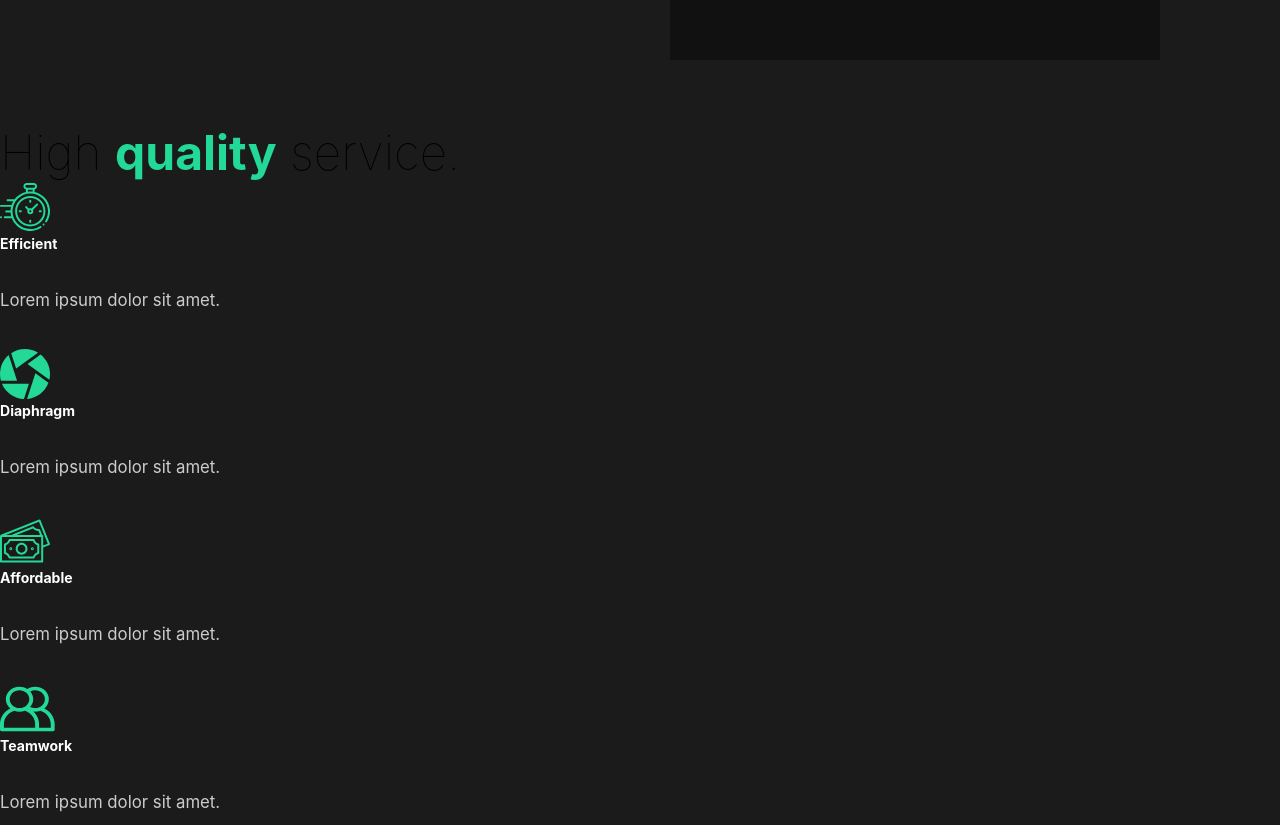
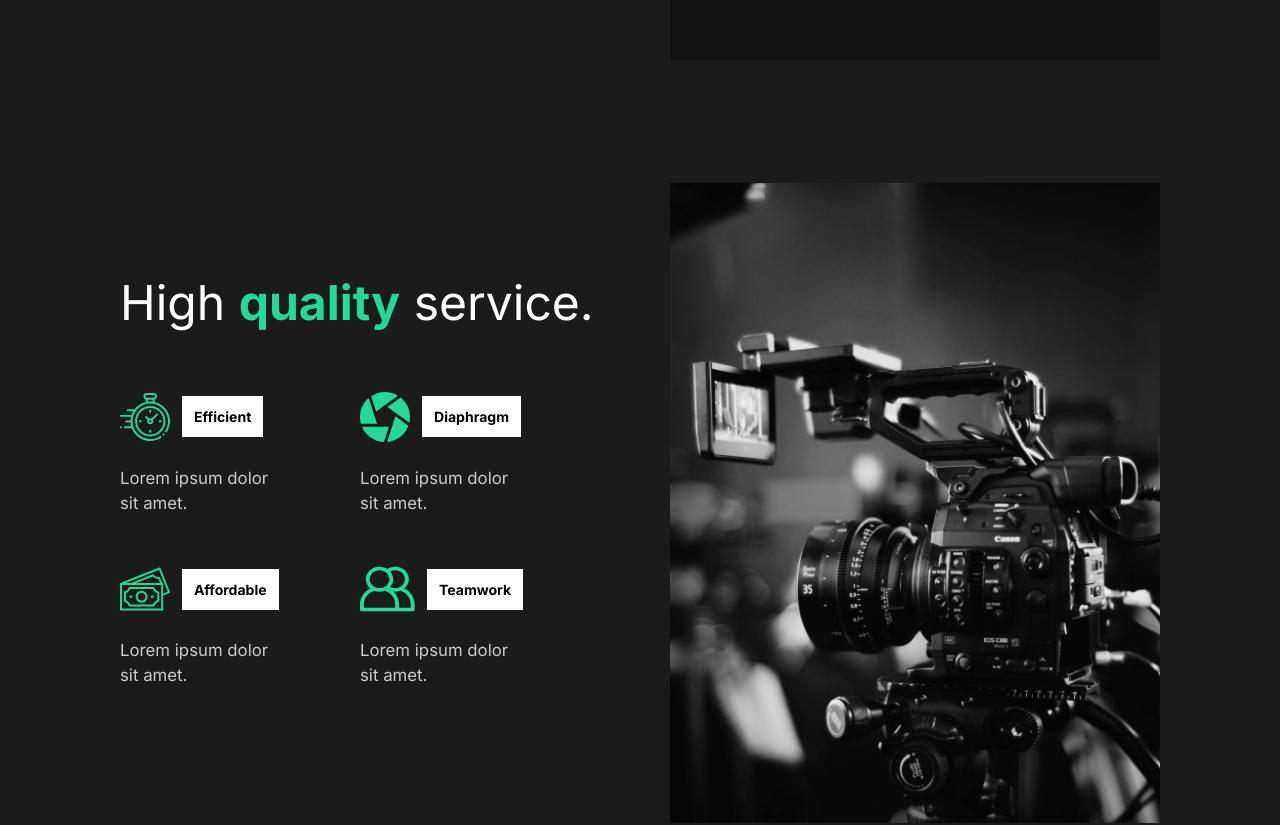
Before and after one commit to Sumerian812/Capture-Artist-Portfolio, a React (Create React App) app: page / in a window 1280 px wide. Shown: the part 640-1465 px from the top of the page. Built offline with nearby package versions, Linux system fonts and the light colour scheme.

Commit message:
Services styling

```diff
--- a/public/index.html
+++ b/public/index.html
@@ -1,14 +1,14 @@
 <!DOCTYPE html>
 <html lang="en">
+
 <head>
   <meta charset="utf-8" />
   <link rel="icon" href="%PUBLIC_URL%/favicon.ico" />
   <meta name="viewport" content="width=device-width, initial-scale=1" />
   <meta name="theme-color" content="#000000" />
-    <meta
-      name="description"
-      content="Web site created using create-react-app"
-    />
+  <meta name="description" content="Web site created using create-react-app" />
+  <link rel="preconnect" href="https://fonts.gstatic.com">
+  <link href="https://fonts.googleapis.com/css2?family=Inter:wght@400;700&family=Lobster&display=swap" rel="stylesheet">
   <link rel="apple-touch-icon" href="%PUBLIC_URL%/logo192.png" />
   <!--
       manifest.json provides metadata used when your web app is installed on a
@@ -26,6 +26,7 @@
     -->
   <title>React App</title>
 </head>
+
 <body>
   <noscript>You need to enable JavaScript to run this app.</noscript>
   <div id="root"></div>
@@ -40,4 +41,5 @@
       To create a production bundle, use `npm run build` or `yarn build`.
     -->
 </body>
+
 </html>
--- a/src/components/AboutSection.js
+++ b/src/components/AboutSection.js
@@ -1,6 +1,6 @@
 import React from "react";
 import home1 from "../img/home1.png"
-import styled from "styled-components";
+import { StyledAbout, StyledImage, StyledHide, StyledDescription } from "../styles";
 
 const AboutSection = () => {
     return (
@@ -30,36 +30,4 @@
     )
 }
 
-// Styled components
-const StyledAbout = styled.div`
-    min-height: 90vh;
-    display: flex;
-    align-items: center;
-    justify-content: center;
-    padding: 5rem 10rem;
-    color: white;
-`;
-
-const StyledDescription = styled.div`
-    flex: 1;
-    padding-right: 5rem;
-    h2 {
-        font-weight: lighter;
-    }
-`;
-
-const StyledImage = styled.div`
-    flex: 1;
-    overflow: hidden;
-    img {
-        width: 100%;
-        height: 80vh;
-        object-fit: cover;
-    }
-`;
-
-const StyledHide = styled.div`
-    overflow: hidden
-`;
-
 export default AboutSection;
--- a/src/components/ServiceSection.js
+++ b/src/components/ServiceSection.js
@@ -4,32 +4,77 @@
 import money from "../img/money.svg";
 import teamwork from "../img/teamwork.svg";
 import home2 from "../img/home2.png";
+import styled from "styled-components";
+import { StyledAbout, StyledImage, StyledDescription } from "../styles";
+
 
 const ServicesSection = () => {
     return (
-        <div className="services">
-            <div className="description">
+        <StyledServices>
+            <StyledDescription>
                 <h2>High <span>quality</span> service.</h2>
-                <div className="cards">
-                    <div className="card"><div className="icon"><img src={clock} alt="" />
-                        <h3>Efficient</h3><p>Lorem ipsum dolor sit amet.</p>
-                    </div></div>
-                    <div className="card"><div className="icon"><img src={diaphragm} alt="" />
-                        <h3>Diaphragm</h3><p>Lorem ipsum dolor sit amet.</p>
-                    </div></div>
-                    <div className="card"><div className="icon"><img src={money} alt="" />
-                        <h3>Affordable</h3><p>Lorem ipsum dolor sit amet.</p>
-                    </div></div>
-                    <div className="card"><div className="icon"><img src={teamwork} alt="" />
-                        <h3>Teamwork</h3><p>Lorem ipsum dolor sit amet.</p>
-                    </div></div>
-                </div>
-            </div>
-            <div className="image">
+                <StyledCards>
+                    <StyledCard>
+                        <div className="icon"><img src={clock} alt="" />
+                            <h3>Efficient</h3>
+                        </div>
+                        <p>Lorem ipsum dolor sit amet.</p>
+                    </StyledCard>
+                    <StyledCard>
+                        <div className="icon"><img src={diaphragm} alt="" />
+                            <h3>Diaphragm</h3>
+                        </div>
+                        <p>Lorem ipsum dolor sit amet.</p>
+                    </StyledCard>
+                    <StyledCard>
+                        <div className="icon"><img src={money} alt="" />
+                            <h3>Affordable</h3>
+                        </div>
+                        <p>Lorem ipsum dolor sit amet.</p>
+                    </StyledCard>
+                    <StyledCard>
+                        <div className="icon"><img src={teamwork} alt="" />
+                            <h3>Teamwork</h3>
+                        </div>
+                        <p>Lorem ipsum dolor sit amet.</p>
+                    </StyledCard>
+                </StyledCards>
+            </StyledDescription>
+            <StyledImage>
                 <img src={home2} alt="" />
-            </div>
-        </div>
+            </StyledImage>
+        </StyledServices>
     )
 }
 
+const StyledServices = styled(StyledAbout)`
+    h2 {
+        padding-bottom: 5rem;
+    }
+    p {
+        width: 70%;
+        padding: 2rem 0rem 4rem 0rem;
+    }
+`;
+
+const StyledCards = styled.div`
+    display: flex;
+    flex-wrap: wrap;
+`;
+
+const StyledCard = styled.div`
+    flex-basis: 20rem;
+    .icon {
+        display: flex;
+        align-items: center;
+
+        h3 {
+            margin-left: 1rem;
+            background: white;
+            color: black;
+            padding: 1rem;
+        }
+    }
+`;
+
 export default ServicesSection;
--- /dev/null
+++ b/src/styles.js
@@ -0,0 +1,33 @@
+import styled from "styled-components";
+
+// Styled components
+export const StyledAbout = styled.div`
+    min-height: 90vh;
+    display: flex;
+    align-items: center;
+    justify-content: center;
+    padding: 5rem 10rem;
+    color: white;
+`;
+
+export const StyledDescription = styled.div`
+    flex: 1;
+    padding-right: 5rem;
+    h2 {
+        font-weight: lighter;
+    }
+`;
+
+export const StyledImage = styled.div`
+    flex: 1;
+    overflow: hidden;
+    img {
+        width: 100%;
+        height: 80vh;
+        object-fit: cover;
+    }
+`;
+
+export const StyledHide = styled.div`
+    overflow: hidden
+`;
```
Also changed, not shown: 1 other file (tests, documents, lock files or other folders). Lines whose indentation alone changed are shown as unchanged.
